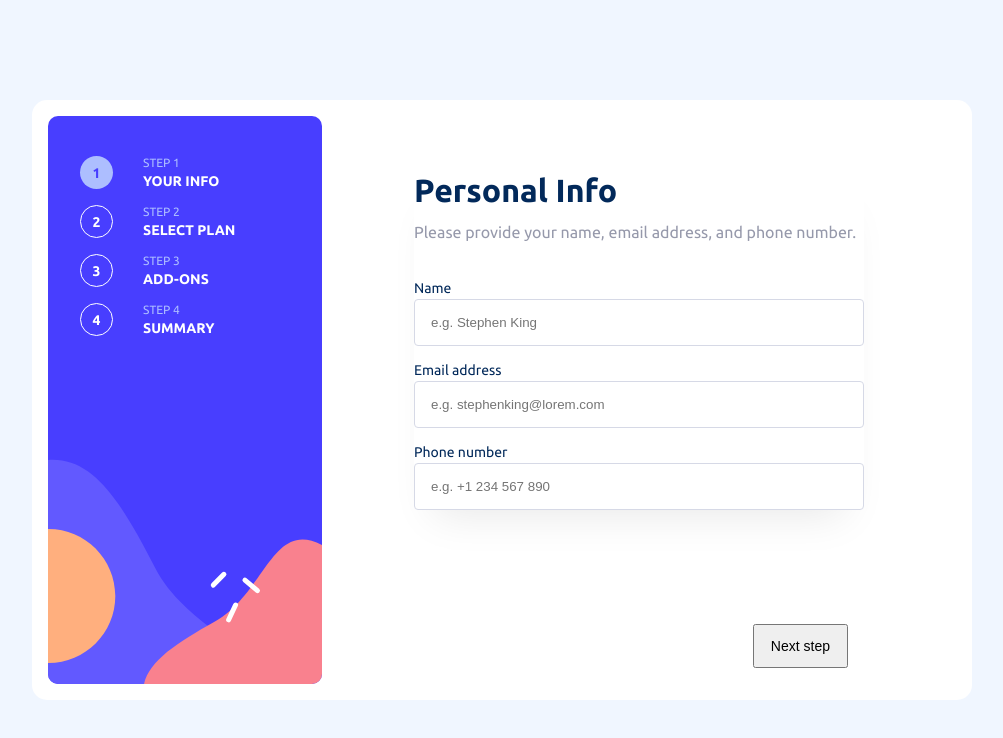
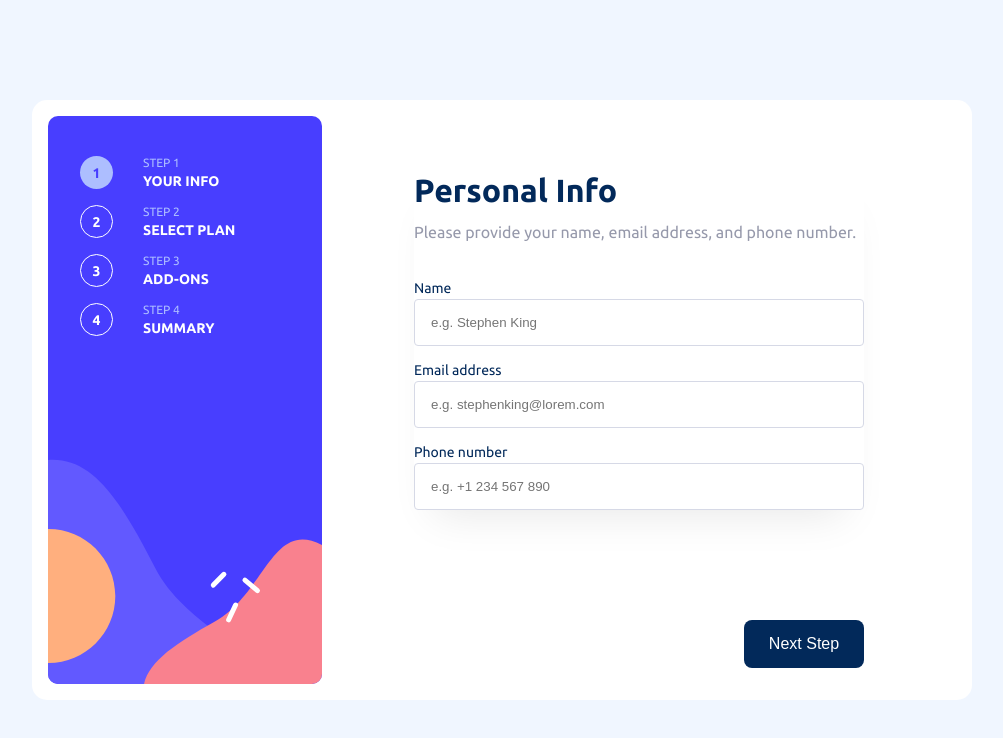
Before and after one commit to mateszucs96/multi-step-form, a React (Vite) app: page / in a window 1280 px wide. Shown: the top 738 px of the page, without its empty margins (138-1141 px from the left). Built offline with nearby package versions, Linux system fonts and the light colour scheme.

Commit message:
add style too the footer and buttons

```diff
--- a/src/components/Footer.tsx
+++ b/src/components/Footer.tsx
@@ -25,16 +25,16 @@ const Footer = ({ isSubmitted, step, handleBack, handleNextStep, handleSubmit }:
 			{step !== 4 && (
 				<button
 					type='button'
-					className={styles.nextButton}
+					className={`${styles.nextButton} button`}
 					onClick={handleNextStep}
 				>
-					Next step
+					Next Step
 				</button>
 			)}
 			{step === 4 && (
 				<button
 					type='submit'
-					className={styles.nextButton}
+					className={`${styles.confirmButton} button`}
 					form='form'
 					onClick={handleSubmit}
 				>
--- a/src/components/footer.module.scss
+++ b/src/components/footer.module.scss
@@ -12,6 +12,7 @@
     max-width: 45rem;
     margin-top: auto;
     margin-inline: auto;
+    padding: 1.6rem 0;
   }
 
   //push down the footer at the bottom of the page on smaller screens
@@ -22,10 +23,37 @@
   }
 
   .backButton {
-    margin-right: auto;
+    border: none;
+    background: none;
+    font-size: 1.4rem;
+    line-height: 1.6rem;
+    color: var(--clr-neutral-700);
+    font-weight: var(--fw-semi-bold);
+    cursor: pointer;
+    @media (min-width: $md-breakpoint) {
+      font-size: 1.6rem;
+      line-height: 1.8rem;
+    }
+
+    &:hover {
+      color: var(--clr-primary-700)
+    }
   }
 
+
   .nextButton {
-    margin-left: auto;
+    background-color: var(--clr-primary-700);
+
+    &:hover {
+      background-color: #164A8A;
+    }
+  }
+
+  .confirmButton {
+    background-color: var(--clr-primary-500);
+
+    &:hover {
+      background-color: #928CFF;
+    }
   }
 }
--- a/src/index.scss
+++ b/src/index.scss
@@ -151,3 +151,22 @@ button {
   display: flex;
   justify-content: space-between;
 }
+
+.button {
+  border-radius: 8px;
+  color: white;
+  font-size: 1.4rem;
+  line-height: 1.6rem;
+  font-weight: var(--fw-semi-bold);
+  border: none;
+  margin-left: auto;
+  cursor: pointer;
+  width: 9.4rem;
+  height: 4rem;
+  @media (min-width: $md-breakpoint) {
+    font-size: 1.6rem;
+    line-height: 1.8rem;
+    width: 12rem;
+    height: 4.8rem;
+  }
+}
```
